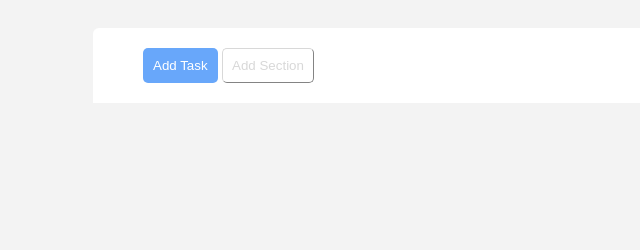
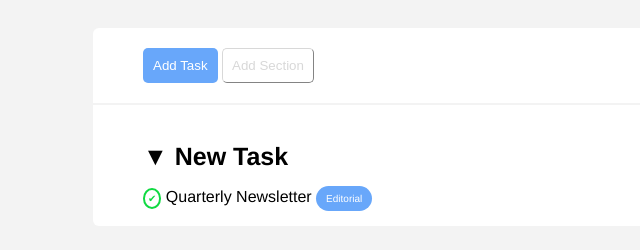
Before and after one commit to AngelaDeP/html-css-toboolist, a plain HTML site: page index.html in a window 1280 px wide. Shown: the part 102-352 px from the top of the page, without its empty margins (0-640 px from the left). Drawn offline with Linux system fonts and the light colour scheme.

Commit message:
Aggiunto New Task

```diff
--- a/index.html
+++ b/index.html
@@ -24,6 +24,14 @@
             <button type="button" class="task-button">Add Task</button>
             <button type="button" class="section-button">Add Section</button>
         </div>
+
+        <div class="container-tasks">
+            <h1>&#9660; New Task</h1>
+            <div>
+                <span class="completed-task">&#10004;</span> Quarterly Newsletter <span class="editorial">Editorial</span>
+            </div>
+        </div>
+
     </main>
     <!-- Fine main -->
 </body>
--- a/style.css
+++ b/style.css
@@ -27,6 +27,8 @@ body {
 
 /** Fine stile header **/
 
+/** Inizio sezione buttons **/
+
 .container-buttons {
     background-color: #fff;
     width: 80%;
@@ -54,3 +56,41 @@ body {
     border-width: 1px;
     padding: 9px;
 }
+
+/** Fine sezione buttons **/
+
+.container-tasks {
+    background-color: #fff;
+    width: 80%;
+    margin: auto;
+    margin-top: 2px;
+    padding: 20px;
+    padding-left: 50px;
+    border-bottom-left-radius: 6px;
+    border-bottom-right-radius: 6px;
+}
+
+h1 {
+    font-size: 25px;
+}
+
+/** Codici per simboli e etichette **/
+
+.completed-task {
+    border-radius: 50%;
+    padding: 3px;
+    background: #fff;
+    border: 2px solid rgb(16, 218, 66);
+    color: rgb(16, 218, 66);
+    text-align: center;
+    font-size: 10px;
+}
+
+.editorial {
+    background-color: rgb(104, 167, 250);
+    color: #fff;
+    border-radius: 15px;
+    border: none;
+    padding: 7px 10px 7px 10px;
+    font-size: 10px;
+}
```
